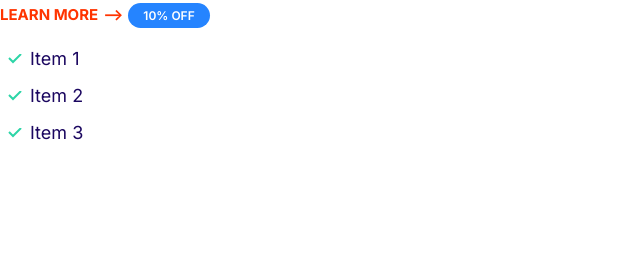
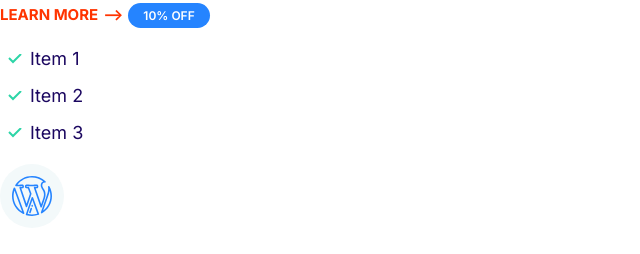
Before and after one commit to minkkylee/webPagePractice, a plain HTML site: page index.html in a window 1280 px wide. Shown: the whole page, without its empty margins (0-640 px from the left). Drawn offline with Linux system fonts and the light colour scheme.

Commit message:
icon component

```diff
--- a/css/styles.css
+++ b/css/styles.css
@@ -95,7 +95,7 @@ a {
     white-space: nowrap;
 }
 
-.badge--primary{
+.badge--primary {
     background: var(--color-primary);
     color: #fff;
 }
@@ -137,7 +137,7 @@ a {
     padding-left: 3rem;
 }
 
-.list--tick .list__item{
+.list--tick .list__item {
     padding-left: 0.5rem;
     margin-bottom: 1rem;
 }
@@ -147,3 +147,23 @@ a {
         padding-left: 0;
     }
 }
+
+/* Icons */
+.icon {
+    width: 40px;
+    height: 40px;
+}
+
+.icon--primary {
+    fill: var(--color-primary);
+}
+
+.icon-container {
+    background: #f3f9fa;
+    border-radius: 100%;
+    height: 64px;
+    width: 64px;
+    display: inline-flex;
+    justify-content: center;
+    align-items: center;
+}
--- a/index.html
+++ b/index.html
@@ -23,5 +23,13 @@
         <li class="list__item">Item 2</li>
         <li class="list__item">Item 3</li>
     </ul>
+
+    <span class="icon-container">
+        <svg class="icon icon--primary">
+            <use xlink:href="image/sprite.svg#wordpress"></use>
+        </svg>
+    </span>
+
+
 </body>
 </html>
```
Also changed, not shown: component/icon.html (added, +5 -0 lines), image/sprite.svg (added).
